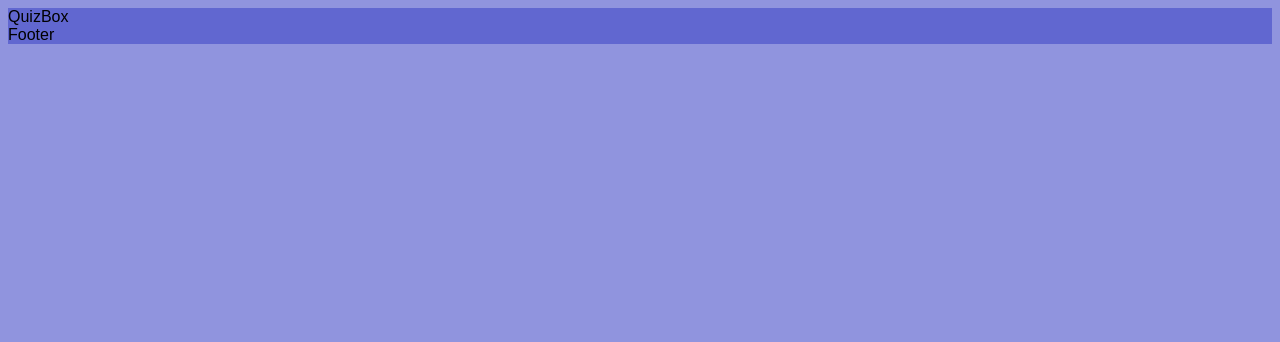
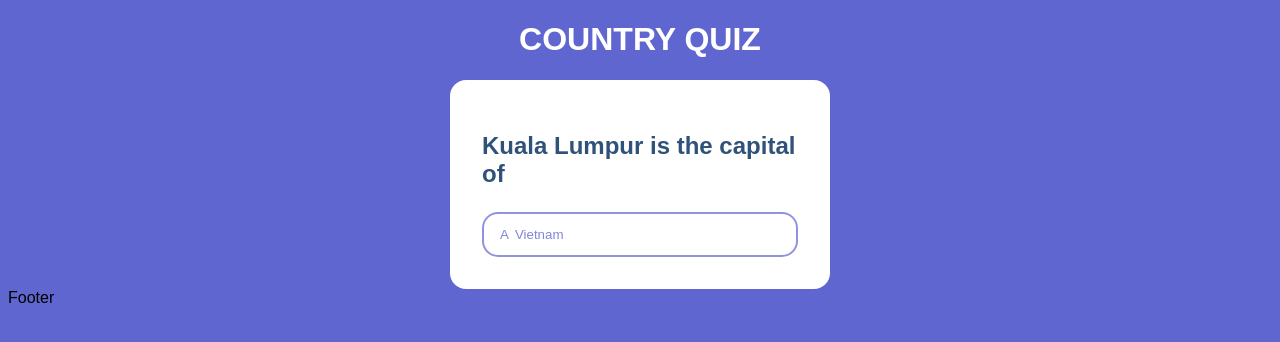
Before and after one commit to youhane/country-quiz-challenge, a React (Create React App) app: page / in a window 1280 px wide. Shown: the top 342 px of the page. Built offline with nearby package versions, Linux system fonts and the light colour scheme.

Commit message:
Main UI done

```diff
--- a/src/App.tsx
+++ b/src/App.tsx
@@ -6,6 +6,7 @@ import { GlobalStyles } from './GlobalStyles';
 function App() {
   return (
     <>
+      <h1>COUNTRY QUIZ</h1>
       <QuizBox/>
       <Footer/>
       <GlobalStyles/>
--- a/src/GlobalStyles.js
+++ b/src/GlobalStyles.js
@@ -2,8 +2,12 @@ import { createGlobalStyle } from "styled-components";
 
 export const GlobalStyles = createGlobalStyle`
     *{
-        background: #6066D0B2;
         font-family: 'Poppins', sans-serif;
         transition: .2s all;
+        background: #6066D0;
+    }
+    h1{
+        color: white;
+        text-align: center;
     }
 `
--- a/src/components/Footer/Footer.styles.js
+++ b/src/components/Footer/Footer.styles.js
@@ -1,5 +1,5 @@
 import styled from 'styled-components'
 
 export const Wrapper = styled.div`
-
+    background: transparent;
 `
--- a/src/components/QuizBox/QuizBox.styles.js
+++ b/src/components/QuizBox/QuizBox.styles.js
@@ -1,5 +1,18 @@
 import styled from 'styled-components'
 
 export const Wrapper = styled.div`
+    background: white;
+    width: 25%;
+    margin: auto;
+    padding: 2rem;
+    border-radius: 1rem;
 
+    *{
+        background: white;
+    }
+
+    h2{
+        color: #2F527B;
+        margin-bottom: 1.5rem;
+    }
 `
--- a/src/components/QuizBox/QuizBox.tsx
+++ b/src/components/QuizBox/QuizBox.tsx
@@ -1,10 +1,12 @@
 import React from 'react'
+import QuizChoice from '../QuizChoice/QuizChoice'
 import { Wrapper } from './QuizBox.styles'
 
 export default function QuizBox() {
   return (
     <Wrapper>
-        QuizBox
+        <h2>Kuala Lumpur is the capital of</h2>
+        <QuizChoice/>
     </Wrapper>
   )
 }
--- a/src/components/QuizChoice/QuizChoice.styles.js
+++ b/src/components/QuizChoice/QuizChoice.styles.js
@@ -1,5 +1,24 @@
 import styled from 'styled-components'
 
-export const Wrapper = styled.div`
+export const Wrapper = styled.button`
+    border: 2px solid #6066D0B2;
+    border-radius: 1rem;
+    padding: 0rem 1rem;
+    display: flex;
+    align-items: center;
+    width: 100%;
 
+    *{
+        border: none;
+        color: #6066D0CC;
+    }
+
+    :hover, :hover > *{
+        background: #F9A826;
+        color: white;
+    }
+
+    :hover{
+        border: 2px solid #F9A826;
+    }
 `
--- a/src/components/QuizChoice/QuizChoice.tsx
+++ b/src/components/QuizChoice/QuizChoice.tsx
@@ -4,7 +4,8 @@ import { Wrapper } from './QuizChoice.styles'
 export default function QuizChoice() {
   return (
     <Wrapper>
-        QuizChoice
+          <p>A</p>
+          <button type='button'>Vietnam</button>
     </Wrapper>
   )
 }
```
